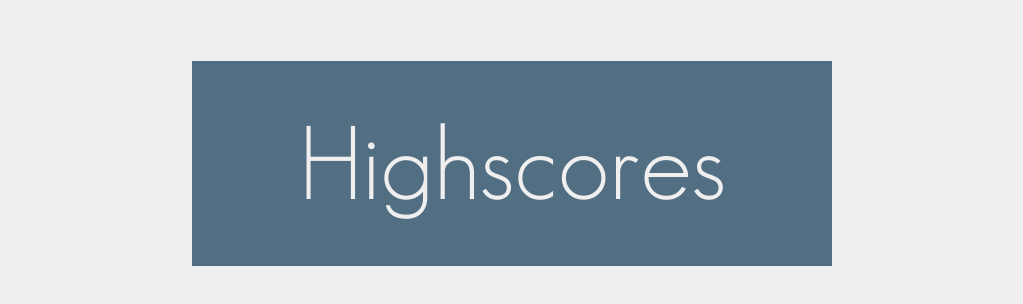
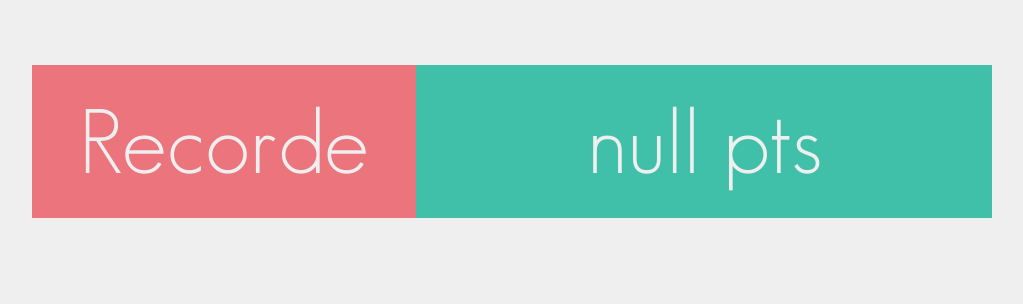
Before and after one commit to guiherzog/circle-tetris, a plain HTML site: page index.html in a window 1280 px wide. Shown: the part 738-1042 px from the top of the page, without its empty margins (128-1151 px from the left). After the commit the page ends 956 px from the top, so only its background shows below. Drawn offline with Linux system fonts and the light colour scheme.

Commit message:
Criado sistema para armazenar o melhor score e exibir na tela inicial, além de algumas alteracoes de estilo

```diff
--- a/css/styles.css
+++ b/css/styles.css
@@ -52,9 +52,7 @@
         font-size: 200%;
         font-size: 8vw;
         line-height: 200%;
-        vertical-align: center;
         background-color:#526e82;
-        vertical-align: center;
         margin-bottom: 5%;
         width: 50%;
         height: 12%;
@@ -67,4 +65,33 @@
     {
       display: block;
     }
-}
+    #highscore-tag
+    {
+      background-color: #ec747d;
+      font-size: 90%;
+      font-size: 7vw;
+      width: 30%;
+      top:75%;
+      left:15%;
+      display:inline-block;
+    }
+    #highscore-value
+    {
+      background-color: #41c0a9;
+      width: 45%;
+      font-size:7vw;
+      top:75%;
+      left:40%;
+      margin-left:-2%;
+      display:inline-block;
+    }
+    #highscore
+    {
+      color: #efefef;
+      text-align: center;
+      font-size: 200%;
+      font-size: 8vw;
+      line-height: 150%;
+      width: 100%;
+      height: 10%;
+    }
--- a/index.html
+++ b/index.html
@@ -6,7 +6,7 @@
 		<link rel="stylesheet" type="text/css" href="css/styles.css">
 	</head>
 
-	<body id="pageBody">
+	<body id="pageBody" >
 		<div class="logo">
 			<img src="img/circle-core.png" id="circle-core" alt="Circle Core">
 			<img src="img/circle-logo.png" id="img-logo" alt="Circle Tetris">
@@ -14,9 +14,14 @@
 		<nav>
 			<ul>
 				<li class="menu-button"><a href="game.html">Jogar</a></li>
-				<li class="menu-button"><a href="highscores.html">Highscores</a></li>
+				<li  id="highscore">
+					<div id="highscore-tag">Recorde</div>
+					<div id="highscore-value">NaN</div>
+				</li>
 				<!-- <li class="menu-button"><a href="about.html">Sobre</a></li>  -->
 			</ul>
 		</nav>
 	</body>
+		<script src="js/highscore.js"></script>
+
 </html>
--- /dev/null
+++ b/js/highscore.js
@@ -0,0 +1,9 @@
+
+window.onload = function()
+{
+	var name = document.getElementById("highscore-value");
+	console.log(name);
+	highscore_local = localStorage.getItem("highscore");
+	name.innerHTML = highscore_local + " pts";
+
+}
```
Also changed, not shown: css/game.css (+9 -5 lines), game.html (+0 -1 lines), highscores.html (+1 -1 lines), js/game.js (+1 -8 lines).
